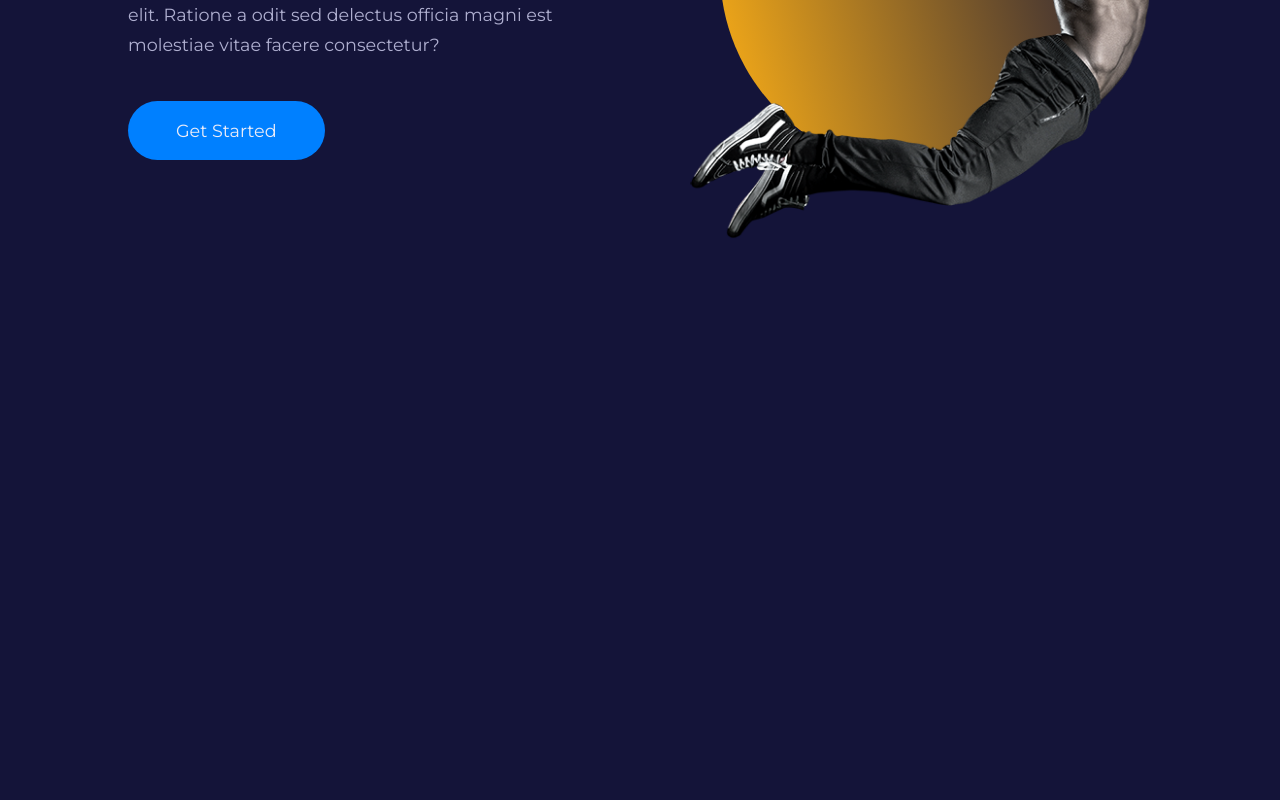
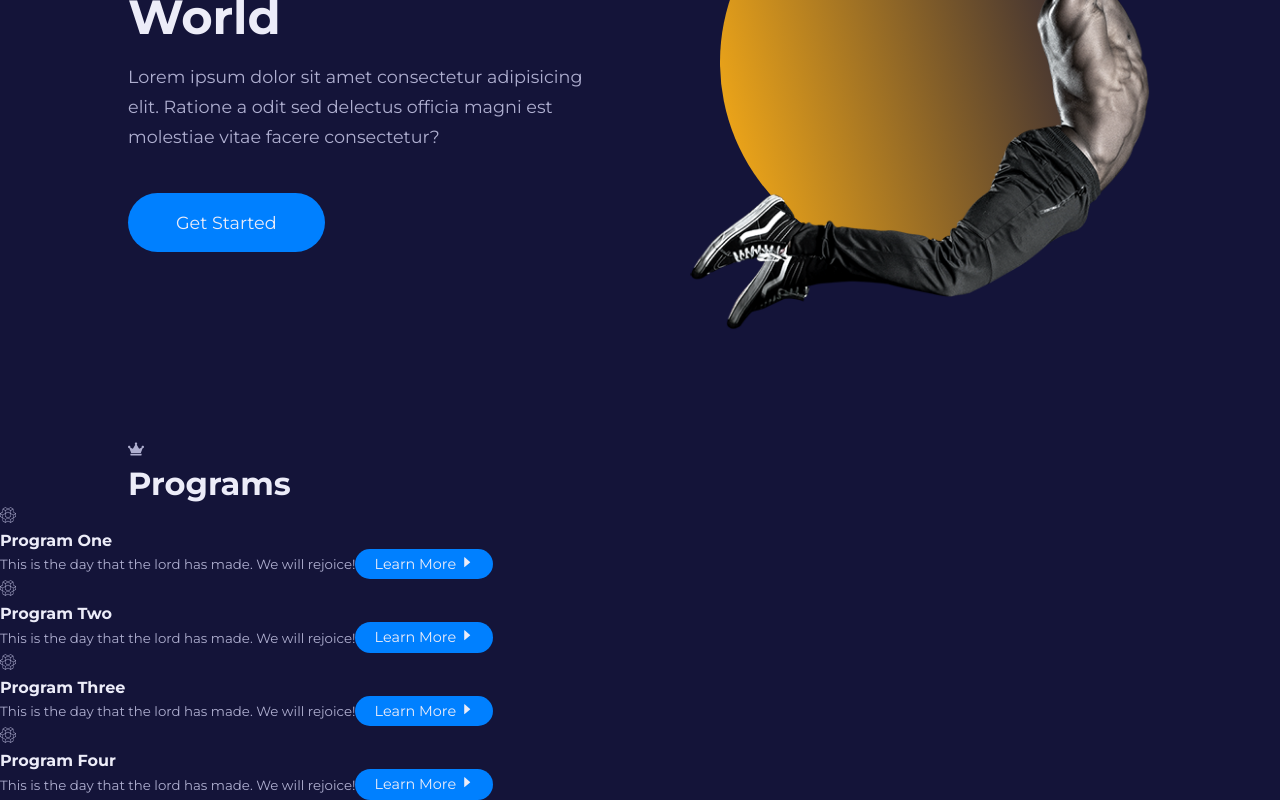
Before and after one commit to kodesand/React-website, a React (Vite) app: page / in a window 1280 px wide. Shown: the part 442-1242 px from the top of the page. Before the commit the page ends 800 px from the top, so only its background shows below. Built offline with nearby package versions, Linux system fonts and the light colour scheme.

Commit message:
programs component structure

```diff
--- /dev/null
+++ b/src/UI/card/index.jsx
@@ -0,0 +1,5 @@
+const Card = ({ classname, children }) => {
+  return <article className={`card ${classname}`}>{children}</article>
+}
+
+export default Card
--- /dev/null
+++ b/src/components/programs/data.js
@@ -0,0 +1,33 @@
+// import { SiOpenaigym } from 'react-icons/si'
+
+const programs = [
+  {
+    id: 1,
+    // icon: <SiOpenaigym />,
+    title: 'Program One',
+    info: 'This is the day that the lord has made. We will rejoice!',
+    path: '/programs/111',
+  },
+  {
+    id: 2,
+    // icon: <SiOpenaigym />,
+    title: 'Program Two',
+    info: 'This is the day that the lord has made. We will rejoice!',
+    path: '/programs/222',
+  },
+  {
+    id: 3,
+    // icon: <SiOpenaigym />,
+    title: 'Program Three',
+    info: 'This is the day that the lord has made. We will rejoice!',
+    path: '/programs/333',
+  },
+  {
+    id: 4,
+    // icon: <SiOpenaigym />,
+    title: 'Program Four',
+    info: 'This is the day that the lord has made. We will rejoice!',
+    path: '/programs/444',
+  },
+]
+export default programs
--- /dev/null
+++ b/src/components/programs/index.jsx
@@ -0,0 +1,36 @@
+import { Link } from 'react-router-dom'
+import { FaCrown } from 'react-icons/fa'
+import { SiOpenaigym } from 'react-icons/si'
+import { AiFillCaretRight } from 'react-icons/ai'
+
+import SectionHeader from '@/components/sectionHeader/'
+import Card from '@/UI/card/index'
+import programs from './data'
+
+const Programs = () => {
+  return (
+    <section className='programs'>
+      <div className='container programs__container'>
+        <SectionHeader icon={<FaCrown />} title='Programs' />
+      </div>
+      <div className='programs__wrapper'>
+        {programs.map(({ id, info, title, path }) => {
+          return (
+            <Card className='programs__program' key={id}>
+              <span>
+                <SiOpenaigym />
+              </span>
+              <h4>{title}</h4>
+              <small>{info}</small>
+              <Link to={path} className='btn sm'>
+                Learn More <AiFillCaretRight />
+              </Link>
+            </Card>
+          )
+        })}
+      </div>
+    </section>
+  )
+}
+
+export default Programs
--- /dev/null
+++ b/src/components/sectionHeader/index.jsx
@@ -0,0 +1,12 @@
+import React from 'react'
+
+const SectionHeader = ({ icon, title, className }) => {
+  return (
+    <div className={`section__head ${className}`}>
+      <span>{icon} </span>
+      <h2>{title}</h2>
+    </div>
+  )
+}
+
+export default SectionHeader
--- a/src/pages/home/Home.jsx
+++ b/src/pages/home/Home.jsx
@@ -1,11 +1,13 @@
-import Header from './../../components/header'
+import MainHeader from '@/components/header'
+import Programs from '@/components/programs'
 
 import './home.css'
 
 const Home = () => {
   return (
     <>
-      <Header />
+      <MainHeader />
+      <Programs />
     </>
   )
 }
--- a/src/pages/home/home.css
+++ b/src/pages/home/home.css
@@ -1,10 +1,9 @@
 .main__header {
   width: 100vw;
-  /* height: calc(100vh-1rem); */
-  /* height: 100vh; */
+  height: calc(100vh - 3rem);
   display: grid;
   place-items: center;
-  margin-top: 4rem;
+  margin-top: 3rem;
 }
 
 .main__header-container {
--- a/vite.config.js
+++ b/vite.config.js
@@ -1,7 +1,16 @@
 import { defineConfig } from 'vite'
 import react from '@vitejs/plugin-react'
+import * as path from 'path'
 
-// https://vitejs.dev/config/
 export default defineConfig({
-  plugins: [react()]
+  plugins: [react()],
+  resolve: {
+    alias: [
+      { find: '@', replacement: path.resolve(__dirname, 'src') },
+      {
+        find: '@/components',
+        replacement: path.resolve(__dirname, 'src/components'),
+      },
+    ],
+  },
 })
```
Also changed, not shown: src/data.js (+8 -8 lines).
